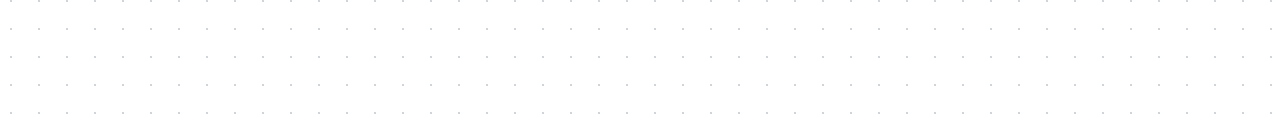
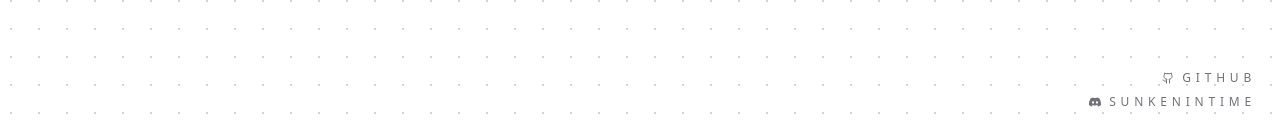
Before and after one commit to SunkenInTime/teformsucks, a Next.js app: page / in a window 1280 px wide. Shown: the part 666-797 px from the top of the page. Built offline with nearby package versions, Linux system fonts and the light colour scheme.

Commit message:
Added contact info

```diff
--- a/app/page.tsx
+++ b/app/page.tsx
@@ -1,7 +1,7 @@
 "use client";
 
 import * as React from "react";
-import { ArrowLeft } from "lucide-react";
+import { ArrowLeft, Github } from "lucide-react";
 
 import { QuizHub } from "@/components/quiz/quiz-hub";
 import { ThemeToggle } from "@/components/theme-toggle";
@@ -40,6 +40,31 @@ export default function Home() {
           <ThemeToggle />
         </div>
       </header>
+
+      {!isQuiz && (
+        <div className="fixed bottom-6 right-6 z-20 flex flex-col items-end gap-2 text-right">
+          <a
+            href="https://github.com/sunkenintime"
+            target="_blank"
+            rel="noreferrer"
+            className="inline-flex items-center gap-2 text-xs uppercase tracking-[0.4em] text-muted-foreground transition-colors hover:text-foreground"
+          >
+            <Github className="h-3 w-3" aria-hidden="true" />
+            github
+          </a>
+          <div className="inline-flex items-center gap-2 text-xs uppercase tracking-[0.4em] text-muted-foreground">
+            <svg
+              className="h-3 w-3"
+              viewBox="0 0 24 24"
+              fill="currentColor"
+              aria-hidden="true"
+            >
+              <path d="M20.317 4.369a19.791 19.791 0 0 0-4.885-1.515.074.074 0 0 0-.079.037c-.211.375-.444.864-.608 1.249a18.27 18.27 0 0 0-5.487 0 12.64 12.64 0 0 0-.617-1.249.077.077 0 0 0-.079-.037 19.736 19.736 0 0 0-4.885 1.515.07.07 0 0 0-.032.028C.533 9.045-.319 13.579.099 18.057a.082.082 0 0 0 .031.057 19.9 19.9 0 0 0 5.993 3.04.078.078 0 0 0 .084-.027c.461-.63.873-1.295 1.226-1.994a.076.076 0 0 0-.041-.105 13.107 13.107 0 0 1-1.872-.9.077.077 0 0 1-.008-.127c.126-.094.252-.192.371-.291a.074.074 0 0 1 .078-.01c3.927 1.793 8.18 1.793 12.061 0a.074.074 0 0 1 .079.009c.12.099.246.198.372.292a.077.077 0 0 1-.006.127 12.299 12.299 0 0 1-1.873.9.076.076 0 0 0-.04.106c.36.698.772 1.363 1.225 1.993a.077.077 0 0 0 .084.028 19.876 19.876 0 0 0 6.002-3.04.077.077 0 0 0 .03-.056c.5-5.177-.838-9.673-3.548-13.66a.061.061 0 0 0-.031-.029ZM8.02 15.331c-1.183 0-2.157-1.085-2.157-2.419 0-1.333.955-2.418 2.157-2.418 1.21 0 2.176 1.094 2.157 2.418 0 1.334-.956 2.419-2.157 2.419Zm7.975 0c-1.183 0-2.157-1.085-2.157-2.419 0-1.333.955-2.418 2.157-2.418 1.21 0 2.176 1.094 2.157 2.418 0 1.334-.946 2.419-2.157 2.419Z" />
+            </svg>
+            sunkenintime
+          </div>
+        </div>
+      )}
 
       <div
         className="flex h-screen w-[200vw] transition-transform duration-700"
```
